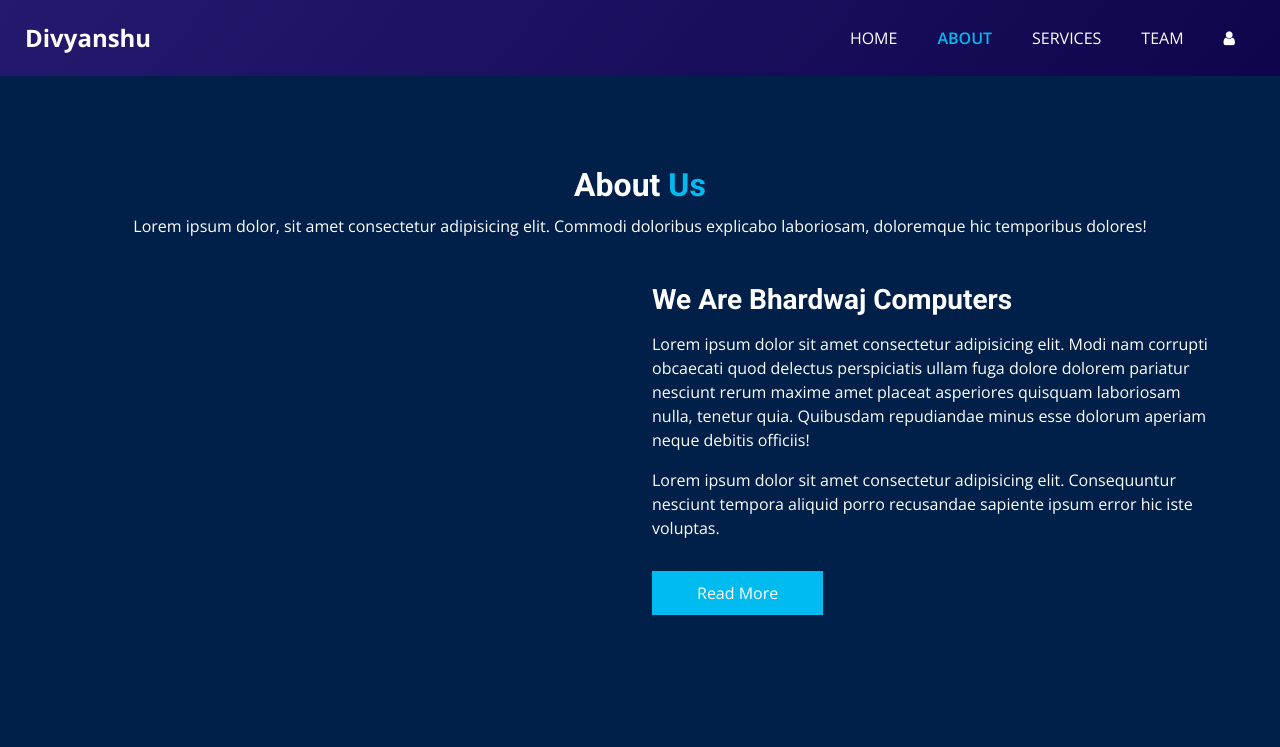
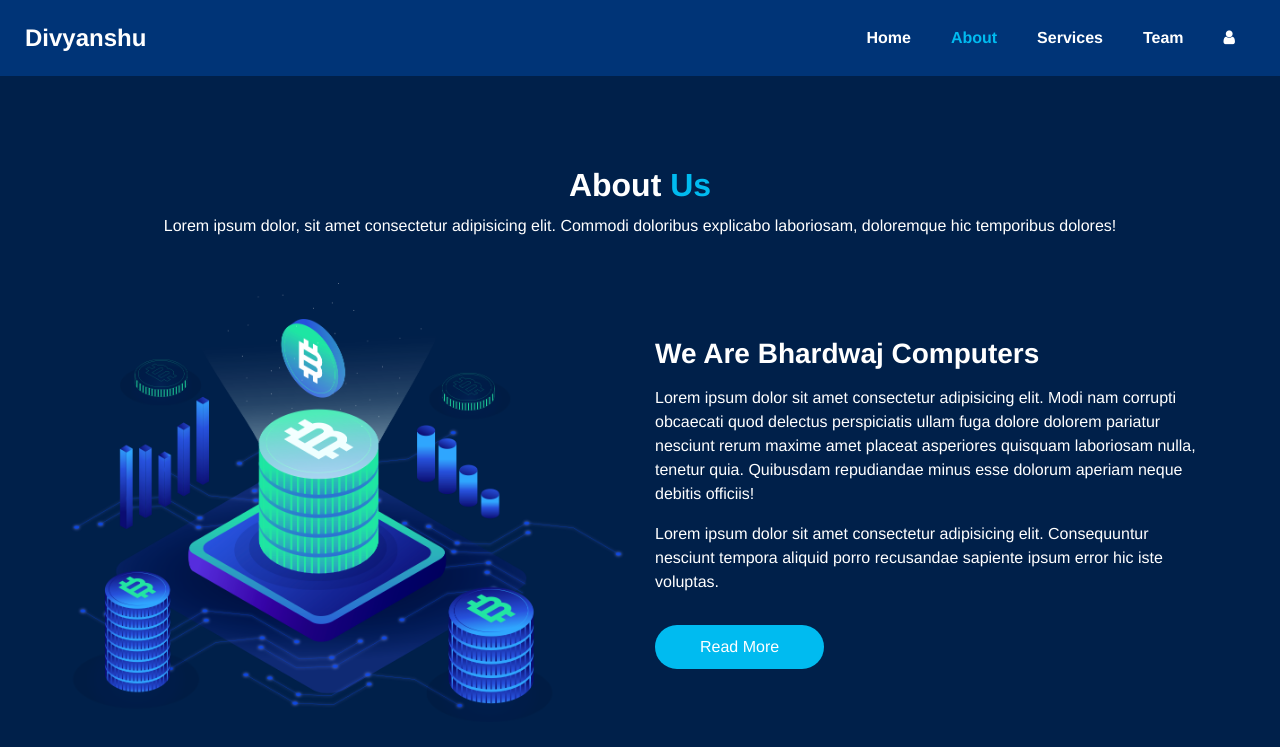
Before and after one commit to d-b-creation/divyanshu.com, a plain HTML site: page pages/about.html in a window 1280 px wide. Shown: the top 747 px of the page. Drawn offline with nearby package versions, Linux system fonts and the light colour scheme; some packages are replaced by stand-ins of ours; files that its build step writes are made by us from their sources; files whose address does not match are found by name.

Commit message:
Modified

```diff
--- a/pages/about.html
+++ b/pages/about.html
@@ -6,32 +6,42 @@
   <meta charset="utf-8" />
   <meta http-equiv="X-UA-Compatible" content="IE=edge" />
   <!-- Mobile Metas -->
-  <meta name="viewport" content="width=device-width, initial-scale=1, shrink-to-fit=no" />
+  <meta
+    name="viewport"
+    content="width=device-width, initial-scale=1, shrink-to-fit=no"
+  />
   <!-- Site Metas -->
   <meta name="keywords" content="" />
   <meta name="description" content="" />
   <meta name="author" content="" />
-  <link rel="shortcut icon" href="images/favicon.png" type="">
+  <link rel="shortcut icon" href="../images/favicon.png" type="" />
 
-  <title> Divyanshu </title>
+  <title>Divyanshu</title>
 
   <!-- bootstrap core css -->
-  <link rel="stylesheet" type="text/css" href="css/bootstrap.css" />
+  <link rel="stylesheet" type="text/css" href="../css/bootstrap.css" />
 
   <!-- fonts style -->
-  <link href="https://fonts.googleapis.com/css2?family=Roboto:wght@400;500;700;900&display=swap" rel="stylesheet">
+  <link
+    href="https://fonts.googleapis.com/css2?family=Roboto:wght@400;500;700;900&display=swap"
+    rel="stylesheet"
+  />
 
   <!--owl slider stylesheet -->
-  <link rel="stylesheet" type="text/css" href="https://cdnjs.cloudflare.com/ajax/libs/OwlCarousel2/2.3.4/assets/owl.carousel.min.css" />
+  <link
+    rel="stylesheet"
+    type="text/css"
+    href="https://cdnjs.cloudflare.com/ajax/libs/OwlCarousel2/2.3.4/assets/owl.carousel.min.css"
+  />
 
   <!-- font awesome style -->
-  <link href="css/font-awesome.min.css" rel="stylesheet" />
+  <link href="../css/font-awesome.min.css" rel="stylesheet" />
 
   <!-- Custom styles for this template -->
-  <link href="css/style.css" rel="stylesheet" />
+  <link href="../css/style.css" rel="stylesheet" />
+  <link rel="stylesheet" href="../css/font.css" />
   <!-- responsive style -->
-  <link href="css/responsive.css" rel="stylesheet" />
-
+  <link href="../css/responsive.css" rel="stylesheet" />
 </head>
 
 <body class="sub_page">
@@ -40,41 +50,52 @@
 
     <div class="hero_bg_box">
       <div class="bg_img_box">
-        <img src="images/hero-bg.png" alt="">
+        <img src="../images/hero-bg.png" alt="">
       </div>
     </div>
 
     <!-- header section strats -->
     <header class="header_section">
         <div class="container-fluid">
-        <nav class="navbar navbar-expand-lg custom_nav-container ">
-          <a class="navbar-brand" href="index.html">
-            <span>
-              Divyanshu
-            </span>
+          <nav class="navbar navbar-expand-lg custom_nav-container">
+            <a class="navbar-brand" href="../index.html">
+              <span> Divyanshu </span>
             </a>
 
-          <button class="navbar-toggler" type="button" data-toggle="collapse" data-target="#navbarSupportedContent"
-            aria-controls="navbarSupportedContent" aria-expanded="false" aria-label="Toggle navigation">
+            <button
+              class="navbar-toggler"
+              type="button"
+              data-toggle="collapse"
+              data-target="#navbarSupportedContent"
+              aria-controls="navbarSupportedContent"
+              aria-expanded="false"
+              aria-label="Toggle navigation"
+            >
               <span class=""> </span>
             </button>
 
             <div class="collapse navbar-collapse" id="navbarSupportedContent">
-            <ul class="navbar-nav  ">
+              <ul class="navbar-nav">
                 <li class="nav-item">
-                <a class="nav-link" href="index.html">Home <span class="sr-only">(current)</span></a>
+                  <a class="nav-link" href="../index.html"
+                    >Home <span class="sr-only">(current)</span></a
+                  >
                 </li>
                 <li class="nav-item active">
-                <a class="nav-link" href="about.html"> About</a>
+                  <a class="nav-link" href="../pages/about.html">About</a>
                 </li>
                 <li class="nav-item">
-                <a class="nav-link" href="service.html">Services</a>
+                  <a class="nav-link" href="../pages/service.html">Services</a>
                 </li>
                 <li class="nav-item">
-                <a class="nav-link" href="team.html">Team</a>
+                  <a class="nav-link" href="../pages/team.html">Team</a>
                 </li>
                 <li class="nav-item">
-                <a class="nav-link" href="login.html"> <i class="fa fa-user" aria-hidden="true"></i></a>
+                  <a
+                    class="nav-link"
+                    href="../pages/login.html">
+                    <i class="fa fa-user" aria-hidden="true"></i>
+                  </a>
                 </li>
               </ul>
             </div>
@@ -82,7 +103,6 @@
         </div>
       </header>
     <!-- end header section -->
-  </div>
 
   <!-- about section -->
 
@@ -100,7 +120,7 @@
       <div class="row">
         <div class="col-md-6 ">
           <div class="img-box">
-            <img src="images/about-img.png" alt="">
+            <img src="../images/about-img.png" alt="">
           </div>
         </div>
         <div class="col-md-6">
```
Also changed, not shown: index.html (+0 -2 lines), pages/service.html (+16 -6 lines), fonts/net-font/NetflixSans_W_Bd.woff (renamed from fonts/NetflixSans_W_Bd.woff), fonts/net-font/NetflixSans_W_Bd.woff2 (renamed from fonts/NetflixSans_W_Bd.woff2), fonts/net-font/NetflixSans_W_Blk.woff (renamed from fonts/NetflixSans_W_Blk.woff), fonts/net-font/NetflixSans_W_Blk.woff2 (renamed from fonts/NetflixSans_W_Blk.woff2), fonts/net-font/NetflixSans_W_Lt.woff (renamed from fonts/NetflixSans_W_Lt.woff), fonts/net-font/NetflixSans_W_Lt.woff2 (renamed from fonts/NetflixSans_W_Lt.woff2), fonts/net-font/NetflixSans_W_Md.woff (renamed from fonts/NetflixSans_W_Md.woff), fonts/net-font/NetflixSans_W_Md.woff2 (renamed from fonts/NetflixSans_W_Md.woff2), fonts/net-font/NetflixSans_W_Rg.woff (renamed from fonts/NetflixSans_W_Rg.woff), fonts/net-font/NetflixSans_W_Rg.woff2 (renamed from fonts/NetflixSans_W_Rg.woff2), fonts/net-font/NetflixSans_W_Th.woff (renamed from fonts/NetflixSans_W_Th.woff), fonts/net-font/NetflixSans_W_Th.woff2 (renamed from fonts/NetflixSans_W_Th.woff2). Lines whose indentation alone changed are shown as unchanged.
